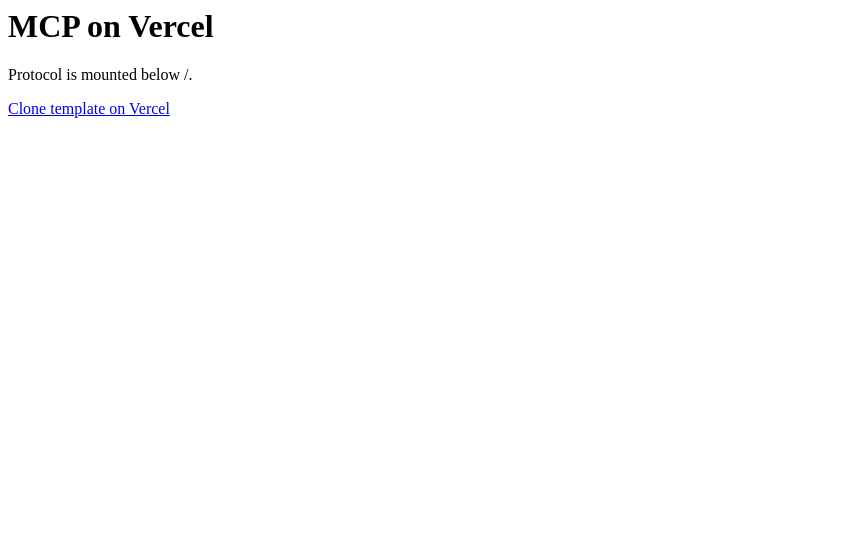
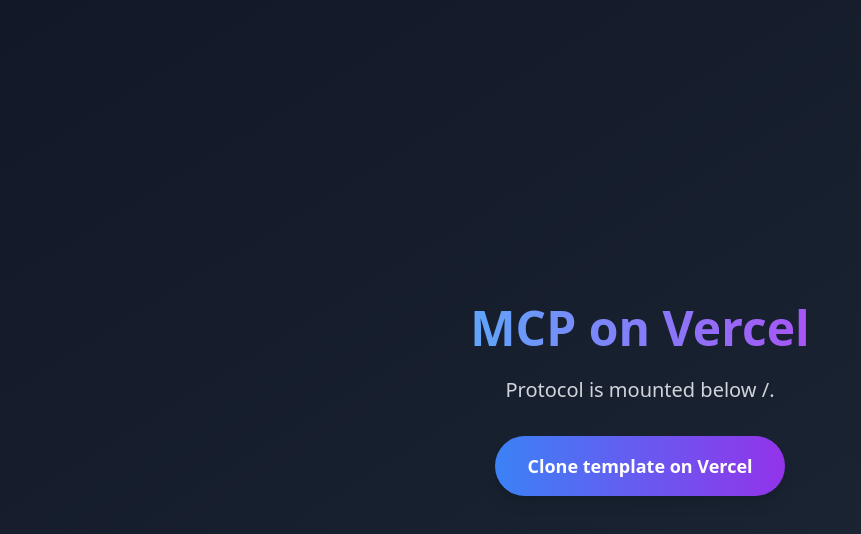
Before and after one commit to tomasCalletce/onchain, a plain HTML site: page public/index.html in a window 1280 px wide. Shown: the whole page, without its empty margins (0-861 px from the left). Drawn offline with nearby package versions, Linux system fonts and the light colour scheme.

Commit message:
feat: make main page look cool

```diff
--- a/public/index.html
+++ b/public/index.html
@@ -1,10 +1,29 @@
-<h1>MCP on Vercel</h1>
+<!DOCTYPE html>
+<html lang="en">
+  <head>
+    <meta charset="UTF-8" />
+    <meta name="viewport" content="width=device-width, initial-scale=1.0" />
+    <title>MCP on Vercel</title>
+    <script src="https://cdn.tailwindcss.com"></script>
+  </head>
+  <body
+    class="min-h-screen bg-gradient-to-br from-gray-900 to-gray-800 text-white flex items-center justify-center p-6"
+  >
+    <div class="max-w-2xl mx-auto text-center">
+      <h1
+        class="text-5xl font-bold mb-6 bg-clip-text text-transparent bg-gradient-to-r from-blue-400 to-purple-500"
+      >
+        MCP on Vercel
+      </h1>
 
-<p>Protocol is mounted below /.</p>
+      <p class="text-xl text-gray-300 mb-8">Protocol is mounted below /.</p>
 
-<p>
-  <a
-    href="https://vercel.com/templates/other/model-context-protocol-mcp-with-vercel-functions"
-    >Clone template on Vercel</a
-  >
-</p>
+      <a
+        href="https://vercel.com/templates/other/model-context-protocol-mcp-with-vercel-functions"
+        class="inline-block px-8 py-4 text-lg font-semibold rounded-full bg-gradient-to-r from-blue-500 to-purple-600 hover:from-blue-600 hover:to-purple-700 transform hover:scale-105 transition-all duration-200 shadow-lg hover:shadow-xl"
+      >
+        Clone template on Vercel
+      </a>
+    </div>
+  </body>
+</html>
```
